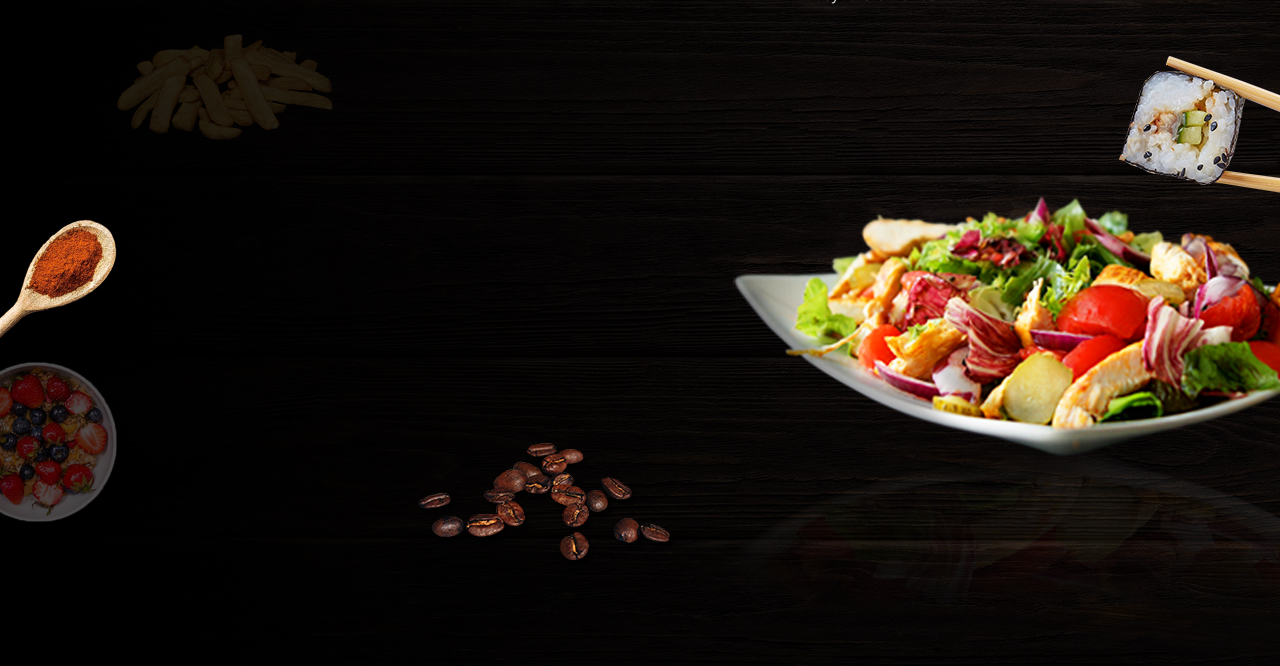
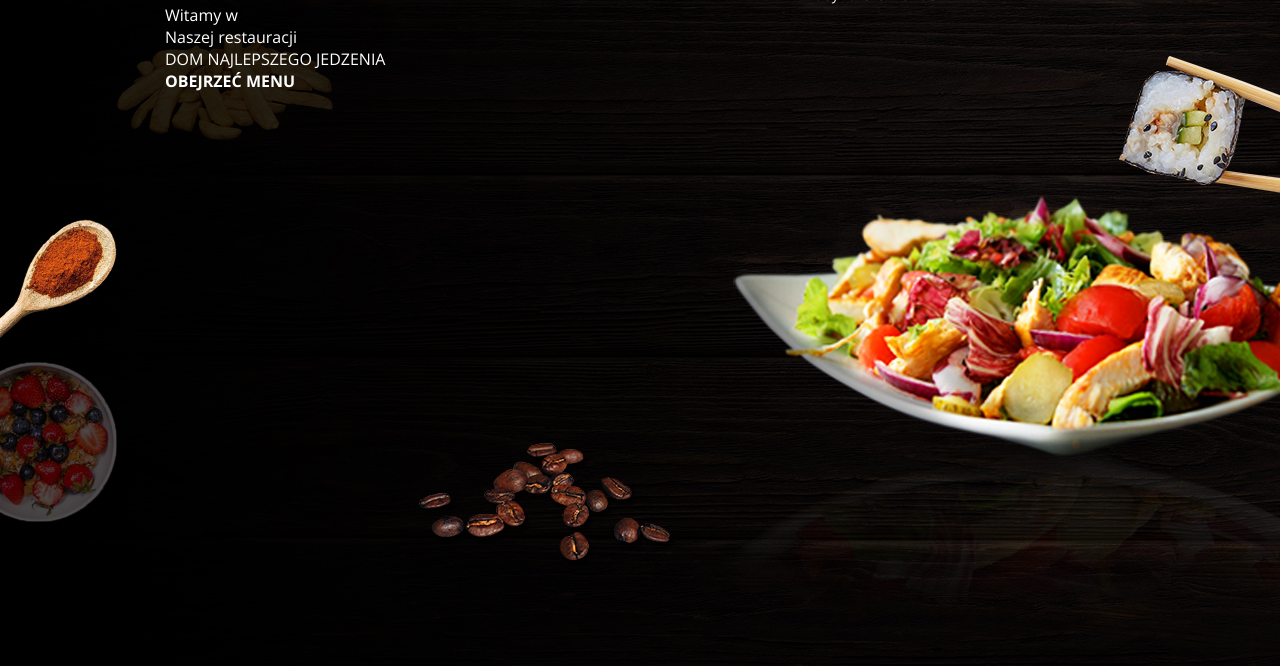
Before and after one commit to evaits/restoran, a plain HTML site: page index.html in a window 1280 px wide. Shown: the part 134-800 px from the top of the page. Drawn offline with nearby package versions, Linux system fonts and the light colour scheme.

Commit message:
Add files via upload

```diff
--- a/index.html
+++ b/index.html
@@ -8,6 +8,9 @@
     <link rel="preconnect" href="https://fonts.googleapis.com">
     <link rel="preconnect" href="https://fonts.gstatic.com" crossorigin>
     <link href="https://fonts.googleapis.com/css2?family=Open+Sans:wght@300;400;500;600;700;800&display=swap" rel="stylesheet">
+    <link rel="preconnect" href="https://fonts.googleapis.com">
+    <link rel="preconnect" href="https://fonts.gstatic.com" crossorigin>
+    <link href="https://fonts.googleapis.com/css2?family=Tinos:wght@400;700&display=swap" rel="stylesheet">
     <title>Restoran</title>
 </head>
 <body>
@@ -45,6 +48,21 @@
                     </div>
 
             </div>
+            <div class="header-down">
+                <div class="header-title">
+                        Witamy w
+
+                    <div id="header-text-1">
+                        Naszej restauracji
+                    </div>
+                    <div id="header-text-2">
+                        DOM NAJLEPSZEGO JEDZENIA
+                    </div>
+                    <div id="btn-h">
+                        <a id="btn-header-down" href="#">OBEJRZEĆ MENU</a>
+                    </div>
+                </div>
+            </div>
         </div>
     </div>
 </body>
```
